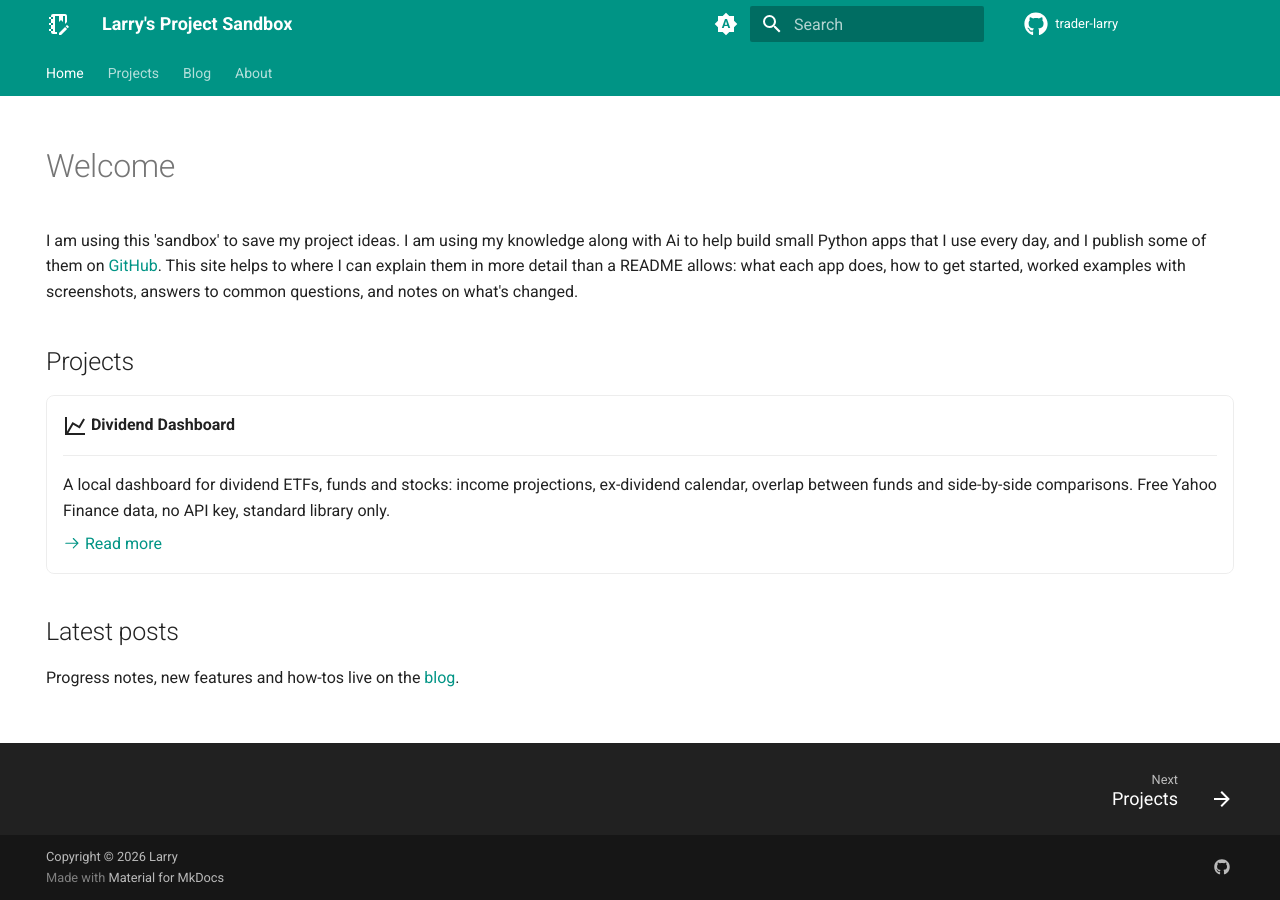
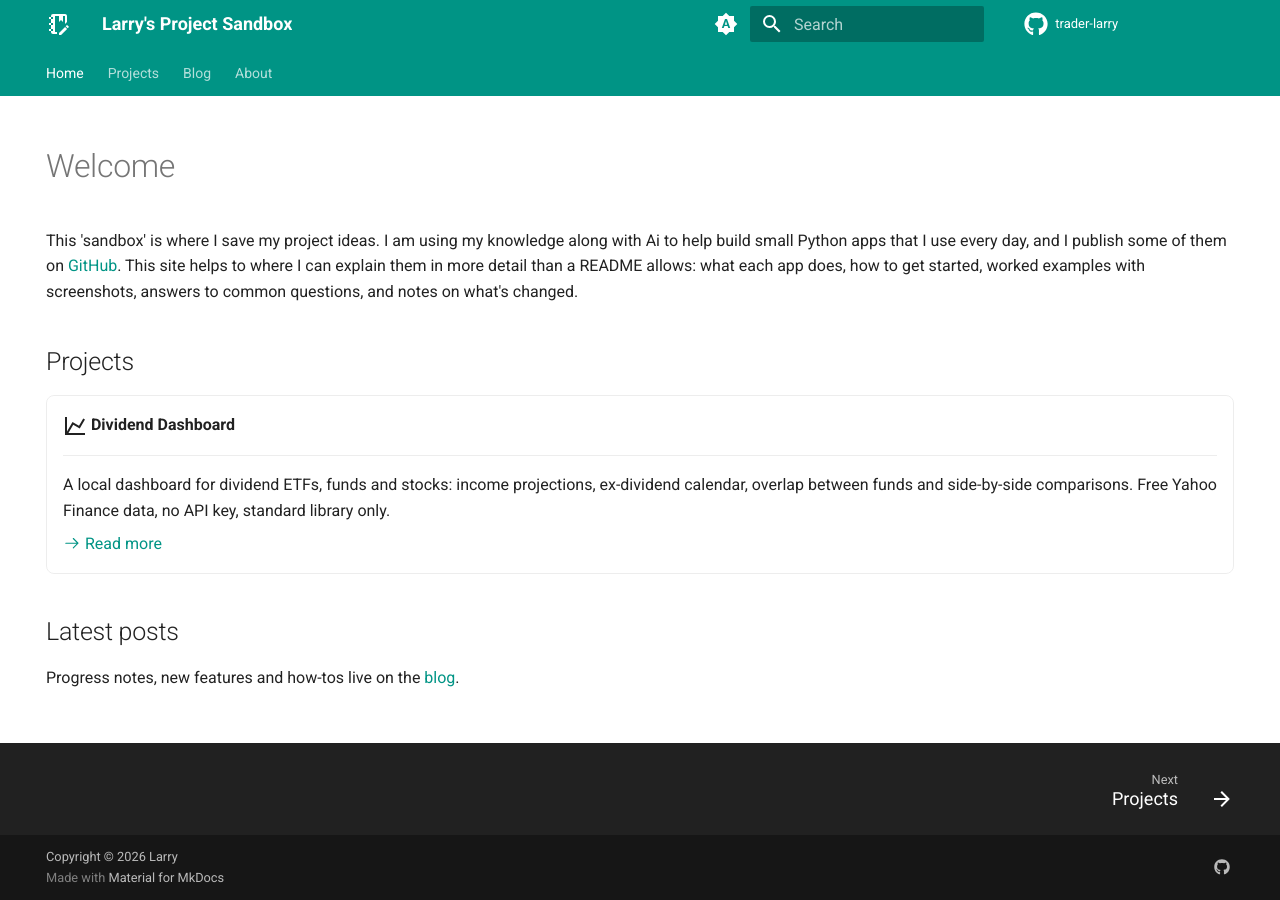
Before and after one commit to trader-larry/trader-larry.github.io, an MkDocs documentation site: the page built from docs/index.md, in a window 1280 px wide. Built offline with MkDocs 1.6.1 and Material for MkDocs 9.7.7, drawn with Linux system fonts in a browser that asks for light colours.

Commit message:
edited welcome message

```diff
--- a/docs/index.md
+++ b/docs/index.md
@@ -6,7 +6,7 @@ hide:
 
 # Welcome
 
-I am using this 'sandbox' to save my project ideas. I am using my knowledge along with Ai to help build small Python apps that I use every day, and I publish some of them on
+This 'sandbox' is where I save my project ideas. I am using my knowledge along with Ai to help build small Python apps that I use every day, and I publish some of them on
 [GitHub](https://github.com/trader-larry). This site helps to where I can explain them in
 more detail than a README allows: what each app does, how to get started, worked
 examples with screenshots, answers to common questions, and notes on what's changed.
```
